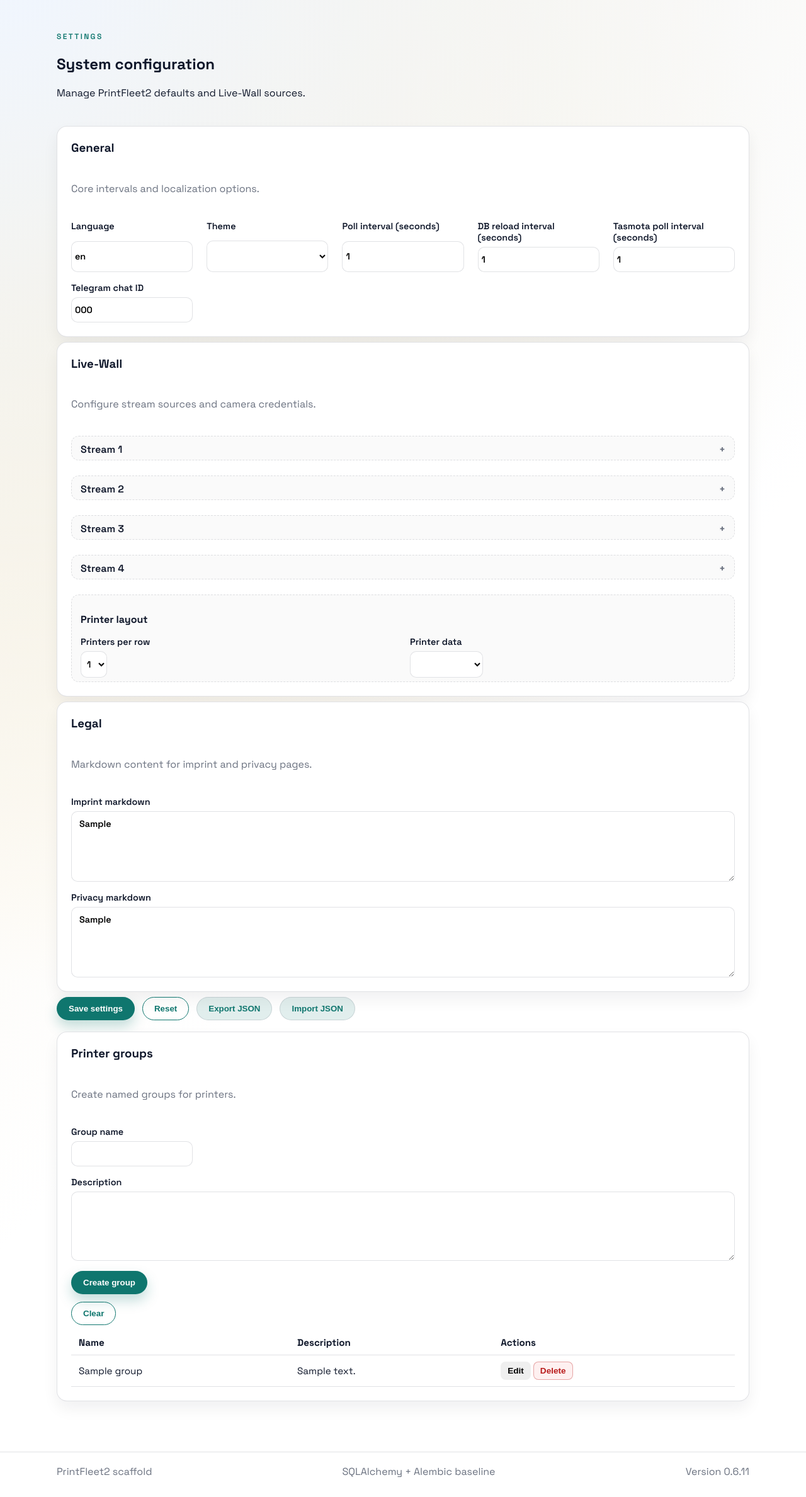
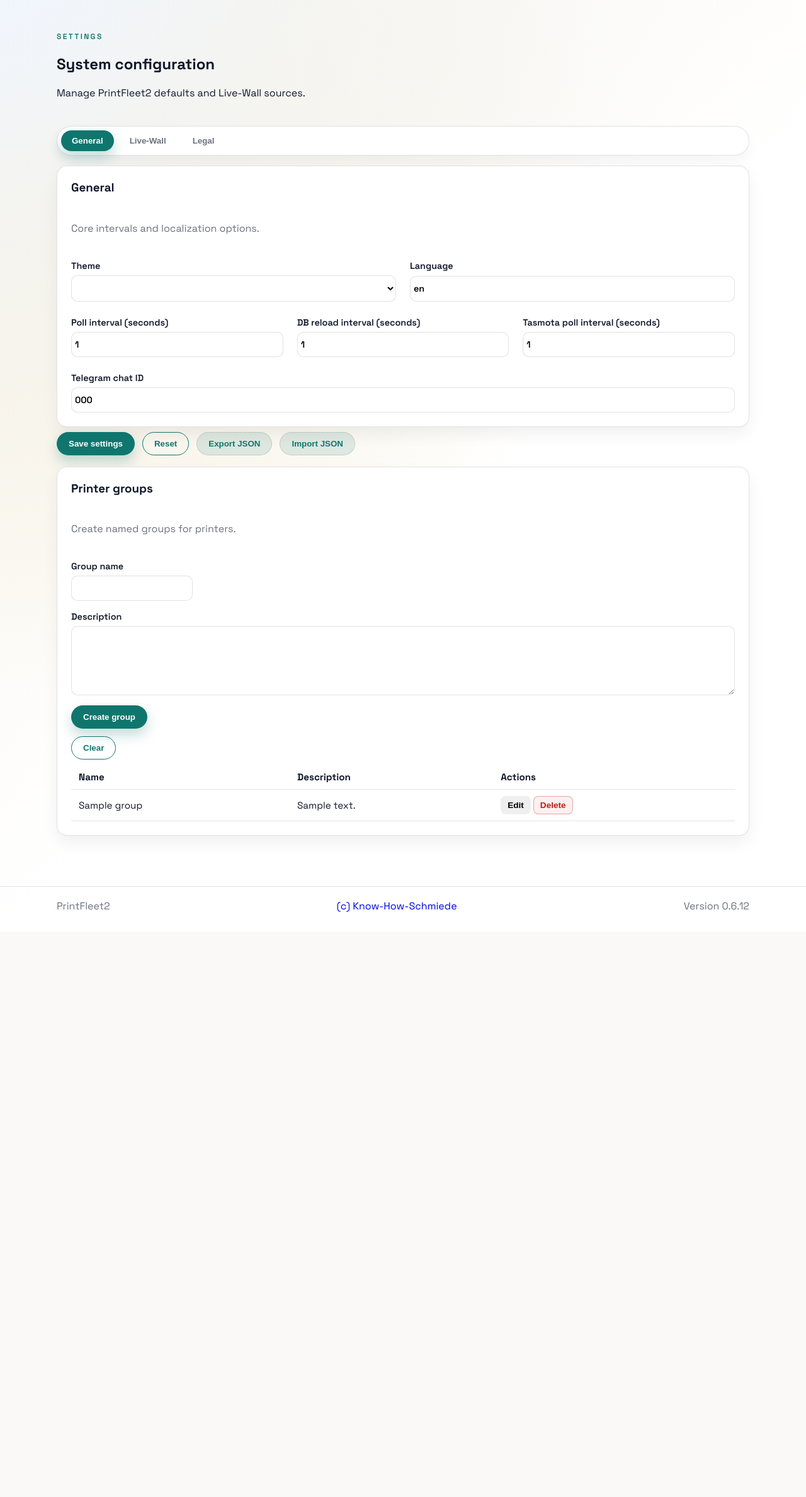
Before and after one commit to know-how-schmiede/PrintFleet2, a Flask app: page /settings in a window 1280 px wide. Shown: the part 58-2435 px from the top of the page at 63% size. After the commit the page ends 1506 px from the top, so only its background shows below. Run offline with Flask 3, Linux system fonts and the light colour scheme; the visitor is signed in with stand-in values (Sample User, id 1); tables that the repository leaves empty hold one stand-in row (values such as "Sample post"); some libraries are stand-ins or nearby versions.

Commit message:
Redesign settings with tabs and UI improvements
Introduces a tabbed interface for the settings page, reorganizing settings into General, Live-Wall, and Legal sections for better usability. Updates the printer dashboard temperature display for improved readability, enhances the live wall layout labeling, and refines user management and general UI styles. Footer and various layout elements have been updated for a more consistent design. Version bumped to 0.6.12.

```diff
--- a/src/printfleet2/static/settings.js
+++ b/src/printfleet2/static/settings.js
@@ -16,6 +16,35 @@ document.addEventListener("DOMContentLoaded", () => {
 
   if (!form || !notice || !resetBtn) {
     return;
+  }
+
+  const tabButtons = Array.from(document.querySelectorAll("[data-settings-tab]"));
+  const tabPanels = Array.from(document.querySelectorAll("[data-settings-panel]"));
+
+  function activateTab(targetId) {
+    tabButtons.forEach((button) => {
+      const isActive = button.dataset.settingsTab === targetId;
+      button.classList.toggle("is-active", isActive);
+      button.setAttribute("aria-selected", isActive ? "true" : "false");
+      button.tabIndex = isActive ? 0 : -1;
+    });
+    tabPanels.forEach((panel) => {
+      const isActive = panel.id === targetId;
+      panel.classList.toggle("is-active", isActive);
+      panel.hidden = !isActive;
+    });
+  }
+
+  if (tabButtons.length && tabPanels.length) {
+    tabButtons.forEach((button) => {
+      button.addEventListener("click", () => {
+        activateTab(button.dataset.settingsTab);
+      });
+    });
+    const initialTab =
+      tabButtons.find((button) => button.classList.contains("is-active"))?.dataset.settingsTab ||
+      tabButtons[0].dataset.settingsTab;
+    activateTab(initialTab);
   }
 
   const fields = {
--- a/src/printfleet2/static/style.css
+++ b/src/printfleet2/static/style.css
@@ -379,6 +379,57 @@ label.checkbox input {
   flex-wrap: wrap;
 }
 
+.tabs {
+  display: grid;
+  gap: 16px;
+}
+
+.tab-list {
+  display: flex;
+  flex-wrap: wrap;
+  gap: 8px;
+  padding: 6px;
+  border-radius: 999px;
+  border: 1px solid var(--border);
+  background: var(--surface);
+  box-shadow: 0 10px 20px rgba(15, 23, 42, 0.04);
+}
+
+.tab-button {
+  border: 1px solid transparent;
+  background: transparent;
+  color: var(--muted);
+  padding: 8px 16px;
+  border-radius: 999px;
+  font-weight: 600;
+  cursor: pointer;
+  transition: background 0.2s ease, color 0.2s ease, box-shadow 0.2s ease;
+}
+
+.tab-button:hover {
+  color: var(--accent);
+  background: var(--accent-soft);
+}
+
+.tab-button.is-active {
+  background: var(--accent);
+  color: #ffffff;
+  box-shadow: 0 10px 20px rgba(15, 118, 110, 0.25);
+}
+
+.tab-button:focus-visible {
+  outline: 2px solid var(--accent);
+  outline-offset: 2px;
+}
+
+.tab-panel {
+  display: none;
+}
+
+.tab-panel.is-active {
+  display: block;
+}
+
 .data-table {
   width: 100%;
   border-collapse: collapse;
@@ -666,6 +717,12 @@ label.checkbox input {
   background: rgba(15, 23, 42, 0.03);
   display: grid;
   gap: 6px;
+  font-size: 0.9rem;
+}
+
+.live-wall-printer strong {
+  font-size: 1.05rem;
+  font-weight: 700;
 }
 
 .printer-badges {
@@ -754,6 +811,10 @@ label.checkbox input {
   color: var(--muted);
 }
 
+.footer a {
+  text-decoration: none;
+}
+
 .reveal {
   opacity: 0;
   transform: translateY(12px);
--- a/src/printfleet2/templates/base.html
+++ b/src/printfleet2/templates/base.html
@@ -37,8 +37,8 @@
 
     <footer class="site-footer">
       <div class="container footer">
-        <span>PrintFleet2 scaffold</span>
-        <span class="muted">SQLAlchemy + Alembic baseline</span>
+        <span>PrintFleet2</span>
+        <span class="muted"><a href="https://www.know-how-schmiede.de" target="_blank">(c) Know-How-Schmiede</a></span>
         <span class="muted">Version {{ app_version }}</span>
       </div>
     </footer>
--- a/src/printfleet2/templates/settings.html
+++ b/src/printfleet2/templates/settings.html
@@ -13,14 +13,25 @@
     <div id="settingsNotice" class="notice"></div>
 
     <form id="settingsForm" class="stack">
+      <div class="tabs">
+        <div class="tab-list" role="tablist" aria-label="Settings sections">
+          <button class="tab-button is-active" type="button" role="tab" id="settings-tab-general-btn" aria-controls="settings-tab-general" aria-selected="true" data-settings-tab="settings-tab-general">
+            General
+          </button>
+          <button class="tab-button" type="button" role="tab" id="settings-tab-livewall-btn" aria-controls="settings-tab-livewall" aria-selected="false" data-settings-tab="settings-tab-livewall">
+            Live-Wall
+          </button>
+          <button class="tab-button" type="button" role="tab" id="settings-tab-legal-btn" aria-controls="settings-tab-legal" aria-selected="false" data-settings-tab="settings-tab-legal">
+            Legal
+          </button>
+        </div>
+
+        <div class="tab-panel is-active" id="settings-tab-general" role="tabpanel" aria-labelledby="settings-tab-general-btn" data-settings-panel>
           <div class="card stack">
             <h3>General</h3>
             <p class="muted">Core intervals and localization options.</p>
+            <div class="stack">
               <div class="form-grid">
-          <label>
-            Language
-            <input type="text" id="settingLanguage" placeholder="en">
-          </label>
                 <label>
                   Theme
                   <select id="settingTheme">
@@ -28,6 +39,12 @@
                     <option value="darkTheme">Dark Theme</option>
                   </select>
                 </label>
+                <label>
+                  Language
+                  <input type="text" id="settingLanguage" placeholder="en">
+                </label>
+              </div>
+              <div class="form-grid">
                 <label>
                   Poll interval (seconds)
                   <input type="number" id="settingPollInterval" min="0" step="0.1">
@@ -40,13 +57,18 @@
                   Tasmota poll interval (seconds)
                   <input type="number" id="settingLiveWallPlugPollInterval" min="1" step="1" placeholder="5">
                 </label>
+              </div>
+              <div class="form-grid">
                 <label>
                   Telegram chat ID
                   <input type="text" id="settingTelegramChatId">
                 </label>
               </div>
             </div>
+          </div>
+        </div>
 
+        <div class="tab-panel" id="settings-tab-livewall" role="tabpanel" aria-labelledby="settings-tab-livewall-btn" data-settings-panel hidden>
           <div class="card stack">
             <h3>Live-Wall</h3>
             <p class="muted">Configure stream sources and camera credentials.</p>
@@ -63,9 +85,9 @@
                   <input type="text" id="settingKioskStreamTitle1" placeholder="Stream 1">
                 </label>
                 <label class="stream-generated">
-              Generierte RTSP-URL 1
+                  Generated RTSP URL 1
                   <input type="text" id="settingKioskGeneratedRtsp1" readonly placeholder="rtsp://user:pass@host:554/stream1">
-              <span class="muted hint">Aus den Kamera-Daten erzeugt (rtsp://.../stream1). Fuer den Kiosk eine HLS/MJPEG-URL nutzen.</span>
+                  <span class="muted hint">Generated from camera fields (rtsp://.../stream1). For the kiosk use an HLS/MJPEG URL.</span>
                 </label>
                 <label class="checkbox stream-active">
                   <input type="checkbox" id="settingKioskStreamActive1">
@@ -98,9 +120,9 @@
                   <input type="text" id="settingKioskStreamTitle2" placeholder="Stream 2">
                 </label>
                 <label class="stream-generated">
-              Generierte RTSP-URL 2
+                  Generated RTSP URL 2
                   <input type="text" id="settingKioskGeneratedRtsp2" readonly placeholder="rtsp://user:pass@host:554/stream1">
-              <span class="muted hint">Aus den Kamera-Daten erzeugt (rtsp://.../stream1). Fuer den Kiosk eine HLS/MJPEG-URL nutzen.</span>
+                  <span class="muted hint">Generated from camera fields (rtsp://.../stream1). For the kiosk use an HLS/MJPEG URL.</span>
                 </label>
                 <label class="checkbox stream-active">
                   <input type="checkbox" id="settingKioskStreamActive2">
@@ -133,9 +155,9 @@
                   <input type="text" id="settingKioskStreamTitle3" placeholder="Stream 3">
                 </label>
                 <label class="stream-generated">
-              Generierte RTSP-URL 3
+                  Generated RTSP URL 3
                   <input type="text" id="settingKioskGeneratedRtsp3" readonly placeholder="rtsp://user:pass@host:554/stream1">
-              <span class="muted hint">Aus den Kamera-Daten erzeugt (rtsp://.../stream1). Fuer den Kiosk eine HLS/MJPEG-URL nutzen.</span>
+                  <span class="muted hint">Generated from camera fields (rtsp://.../stream1). For the kiosk use an HLS/MJPEG URL.</span>
                 </label>
                 <label class="checkbox stream-active">
                   <input type="checkbox" id="settingKioskStreamActive3">
@@ -168,9 +190,9 @@
                   <input type="text" id="settingKioskStreamTitle4" placeholder="Stream 4">
                 </label>
                 <label class="stream-generated">
-              Generierte RTSP-URL 4
+                  Generated RTSP URL 4
                   <input type="text" id="settingKioskGeneratedRtsp4" readonly placeholder="rtsp://user:pass@host:554/stream1">
-              <span class="muted hint">Aus den Kamera-Daten erzeugt (rtsp://.../stream1). Fuer den Kiosk eine HLS/MJPEG-URL nutzen.</span>
+                  <span class="muted hint">Generated from camera fields (rtsp://.../stream1). For the kiosk use an HLS/MJPEG URL.</span>
                 </label>
                 <label class="checkbox stream-active">
                   <input type="checkbox" id="settingKioskStreamActive4">
@@ -207,15 +229,17 @@
                 <label class="printer-data printer-layout-select">
                   Printer data
                   <select id="settingLiveWallPrinterData">
-                <option value="light">light Data</option>
-                <option value="normal" selected>normal Data</option>
-                <option value="all">all Data</option>
+                <option value="light">Light data</option>
+                <option value="normal" selected>Normal data</option>
+                <option value="all">All data</option>
                   </select>
                 </label>
               </div>
             </div>
           </div>
+        </div>
 
+        <div class="tab-panel" id="settings-tab-legal" role="tabpanel" aria-labelledby="settings-tab-legal-btn" data-settings-panel hidden>
           <div class="card stack">
             <h3>Legal</h3>
             <p class="muted">Markdown content for imprint and privacy pages.</p>
@@ -228,6 +252,8 @@
                 Privacy markdown
                 <textarea id="settingPrivacy" rows="5"></textarea>
               </label>
+            </div>
+          </div>
         </div>
       </div>
 
--- a/src/printfleet2/version.py
+++ b/src/printfleet2/version.py
@@ -1 +1 @@
-VERSION = "0.6.11"
+VERSION = "0.6.12"
```
Also changed, not shown: docs/Version.md (+9 -0 lines), src/printfleet2/static/printer_dashboard.js (+11 -6 lines), src/printfleet2/templates/live_wall.html (+9 -1 lines), src/printfleet2/templates/users.html (+19 -13 lines). Lines whose indentation alone changed are shown as unchanged.
